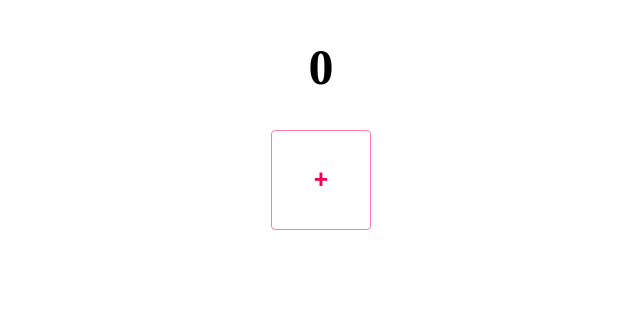
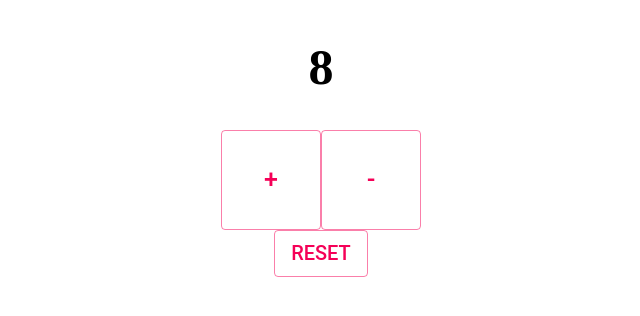
Before and after one commit to MariaMicek/react-3, a React (Create React App) app: page / in a window 1280 px wide. Shown: the top 316 px of the page, without its empty margins (319-959 px from the left). Built offline with nearby package versions, Linux system fonts and the light colour scheme.

Commit message:
added minus and reset button with props

```diff
--- a/src/App.js
+++ b/src/App.js
@@ -3,7 +3,7 @@ import Counter from './Counter'
 import './index.css'
 
 const App = () => {
-  return <Counter />
+  return <Counter number={8}/>
 }
 
 export default App
--- a/src/Counter/Counter.js
+++ b/src/Counter/Counter.js
@@ -1,13 +1,19 @@
-import React from 'react'                           //import React, {Component} from 'react
+import React from 'react'
 import Button from '@material-ui/core/Button';
 
-class Counter extends React.Component {             //class Counter extends Component
+class Counter extends React.Component {
 
-    state = {           //Babel umozliwia pisanie wlaściwości luzem, które zostaną automatycznie wrzucone do constructora (tak jak metody jakos funkcje strzałkowe)
-        number: 0
+    constructor(props) {
+        super()
+        this.state = {
+            initialNumber: props.number,
+            number: props.number
+        }
     }
 
-    inc = () => this.setState({number: this.state.number + 1})      //to nie jest JavaScript! Babel umożliwia pisanie metod jako funkcji strzałkowych, ale wtedy nie będą one w prototypie
+    inc = () => this.setState({ number: this.state.number + 1 })
+    dec = () => this.setState({ number: this.state.number - 1 })
+    reset = () => this.setState({ number: this.state.initialNumber })
 
     render() {
 
@@ -36,6 +42,30 @@ class Counter extends React.Component {             //class Counter extends Comp
                 >
                     +
                 </Button>
+                <Button
+                    variant={"outlined"}
+                    color={"secondary"}
+                    style={{
+                        fontSize: '25px',
+                        width: '100px',
+                        height: '100px',
+                    }}
+                    onClick={this.dec}
+                >
+                    -
+                </Button>
+                <div style={{ textAlign: "center" }}>
+                    <Button
+                        variant={"outlined"}
+                        color={"secondary"}
+                        style={{
+                            fontSize: '20px',
+                        }}
+                        onClick={this.reset}
+                    >
+                        RESET
+                    </Button>
+                </div>
             </div>
         )
     }
```
